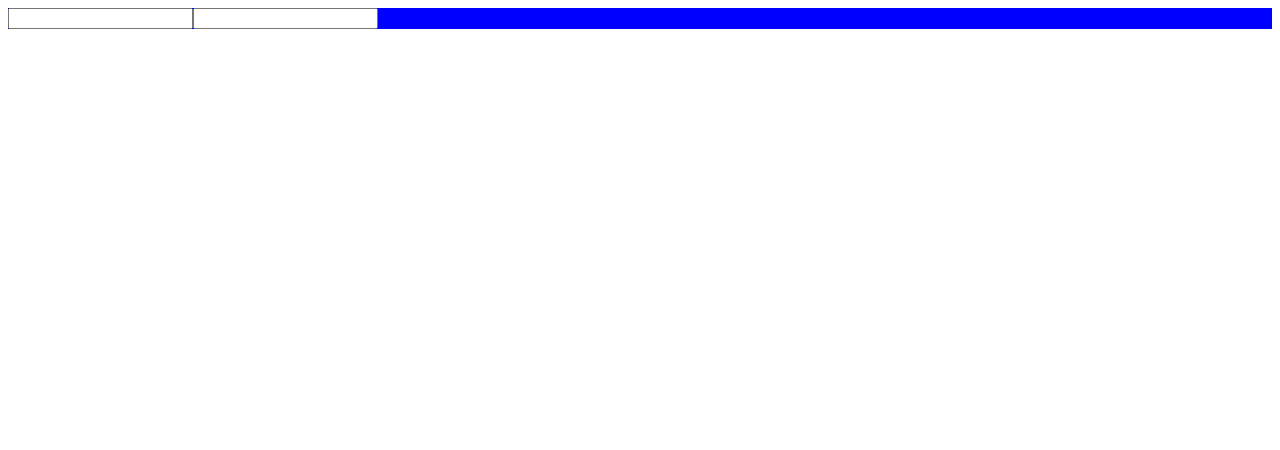
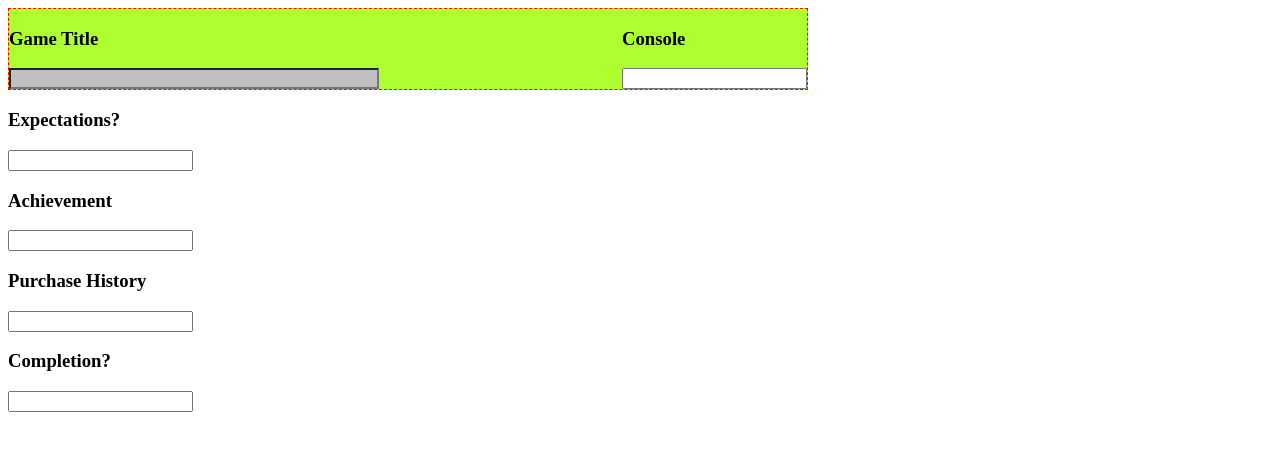
Before and after one commit to UltimateRich1/Videogame-Logbook, a plain HTML site: page index.html in a window 1280 px wide. Drawn offline with Linux system fonts and the light colour scheme.

Commit message:
second commit

```diff
--- a/index.html
+++ b/index.html
@@ -4,16 +4,36 @@
     <meta charset="UTF-8" />
     <meta http-equiv="X-UA-Compatible" content="IE=edge" />
     <meta name="viewport" content="width=device-width, initial-scale=1.0" />
-    <link rel="stylesheet" href="style.css">
+    <link rel="stylesheet" href="style.css" />
     <title>Videogame Logbook</title>
   </head>
   <body>
-    <div id="screen">
-      <div id="input-sheet">
-        <div id="game-title-input">
-          <input type="text" id="game-title-input" />
+
+    <div class="container">
+      <div class="input-sheet">
+        <div class="game-section">
+          <div class="game-title-input">
+            <h3>Game Title</h3>
+            <input type="text" id="game-title-input" />
+          </div>
+          <div id="console">
+            <h3>Console</h3>
+            <input type="text" id="console" />
+          </div>
         </div>
-        <div id="console"><input type="text" id="console" /></div>
+        <div id="expectation-section">
+          <h3>Expectations?</h3>
+          <input type="text" id="expectation-section"></div>
+        <div id="ach-section"> <h3>Achievement</h3>
+          <input type="text" id="ach-section"></div>
+        <div id="purchase-section">
+          <h3>Purchase History</h3>
+          <input type="text" id="purchase-section">
+        </div>
+        <div id="completion-section">
+          <h3>Completion?</h3>
+          <input type="text" id="completion-section">
+        </div>
       </div>
     </div>
     <script src="script.js"></script>
--- a/style.css
+++ b/style.css
@@ -1,5 +1,21 @@
-#input-sheet{
-  background-color: blue;
+*{
+  box-sizing: border-box;
+}
+
+.container{
   display: flex;
-  justify-items: center;
+
 }
+
+.game-section{
+  background-color: greenyellow;
+  border: 1px dashed red;
+  display: flex;
+  justify-content: space-between;
+  width: 100vh;
+}
+
+#game-title-input{
+  background-color: silver;
+  width: 200%;
+}
```
